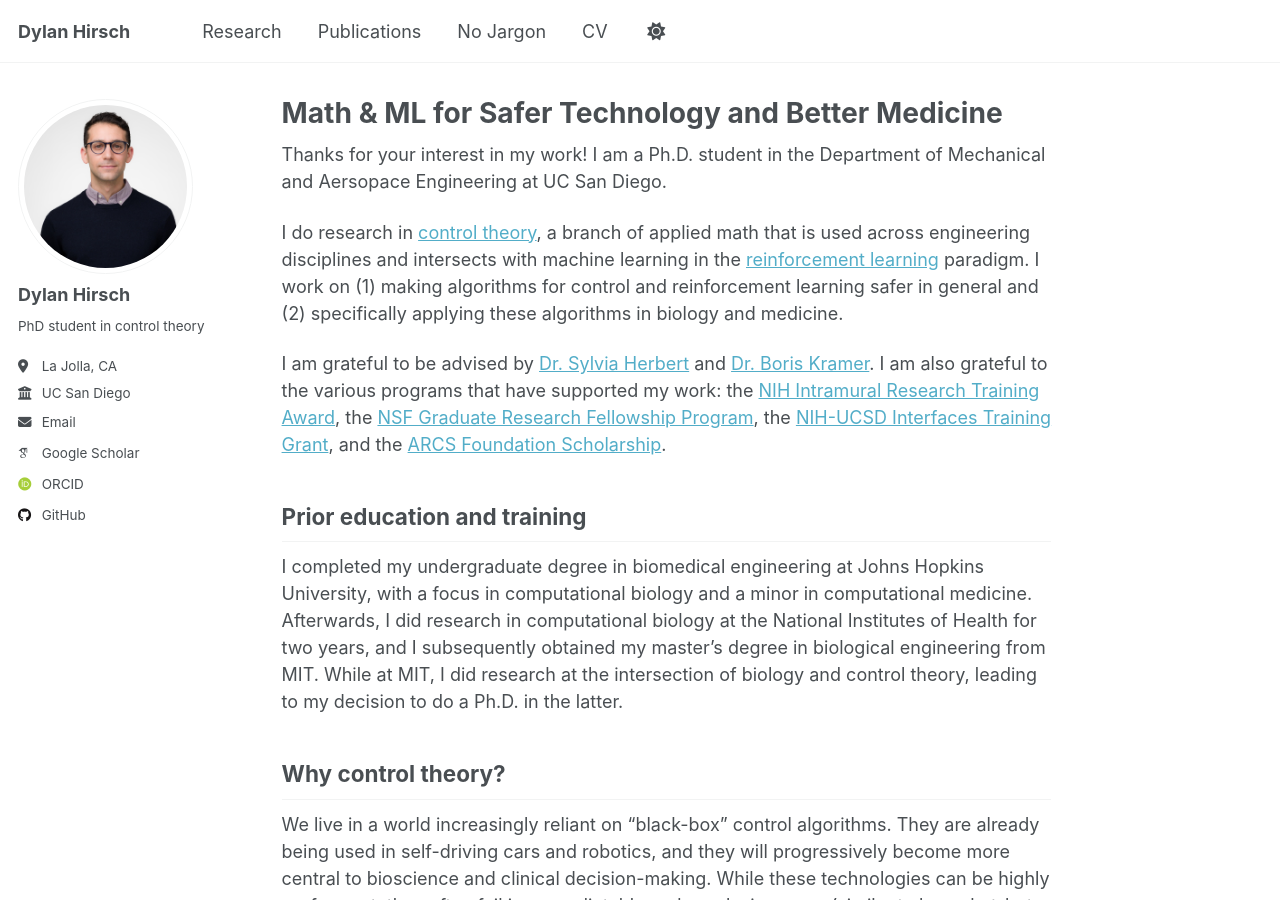
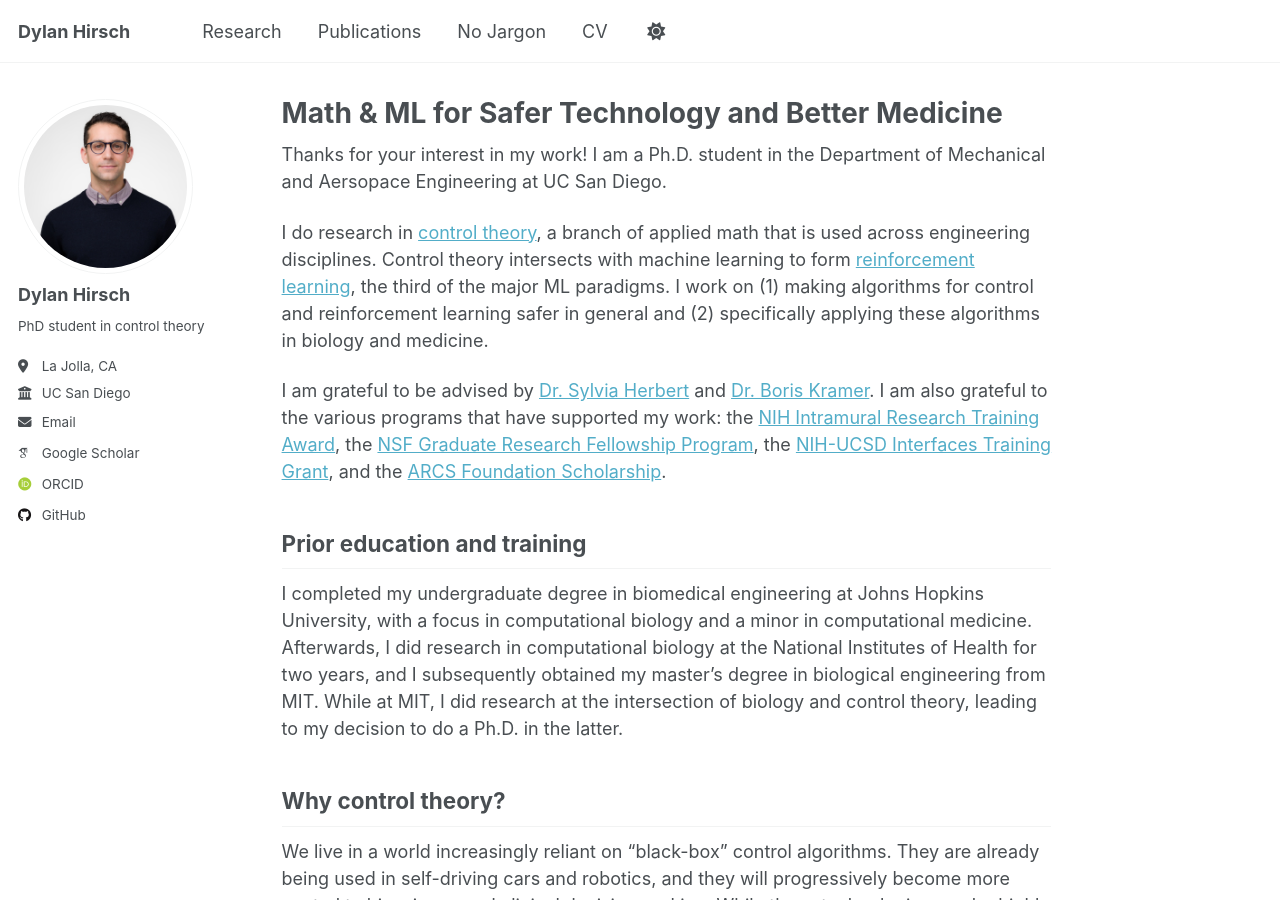
Before and after one commit to dylan-hirsch/dylan-hirsch.github.io, a Jekyll site: the page built from _pages/about.md, in a window 1280 px wide and 900 px high. Built offline with Jekyll 4.4.1, drawn with Linux system fonts in a browser that asks for light colours; some web fonts are replaced; a script that is not in the unit is left out.

Commit message:
Update about.md

```diff
--- a/_pages/about.md
+++ b/_pages/about.md
@@ -9,7 +9,8 @@ redirect_from:
 
 Thanks for your interest in my work! I am a Ph.D. student in the Department of Mechanical and Aersopace Engineering at UC San Diego.
 
-I do research in [control theory](https://www.youtube.com/watch?v=lBC1nEq0_nk), a branch of applied math that is used across engineering disciplines and intersects with machine learning in the [reinforcement learning](https://www.youtube.com/watch?v=0MNVhXEX9to&list=PLMrJAkhIeNNQe1JXNvaFvURxGY4gE9k74) paradigm.
+I do research in [control theory](https://www.youtube.com/watch?v=lBC1nEq0_nk), a branch of applied math that is used across engineering disciplines.
+Control theory intersects with machine learning to form [reinforcement learning](https://www.youtube.com/watch?v=0MNVhXEX9to&list=PLMrJAkhIeNNQe1JXNvaFvURxGY4gE9k74), the third of the major ML paradigms.
 I work on (1) making algorithms for control and reinforcement learning safer in general and (2) specifically applying these algorithms in biology and medicine.
 
 I am grateful to be advised by [Dr. Sylvia Herbert](https://sylviaherbert.com) and [Dr. Boris Kramer](https://kramer.ucsd.edu).
```
